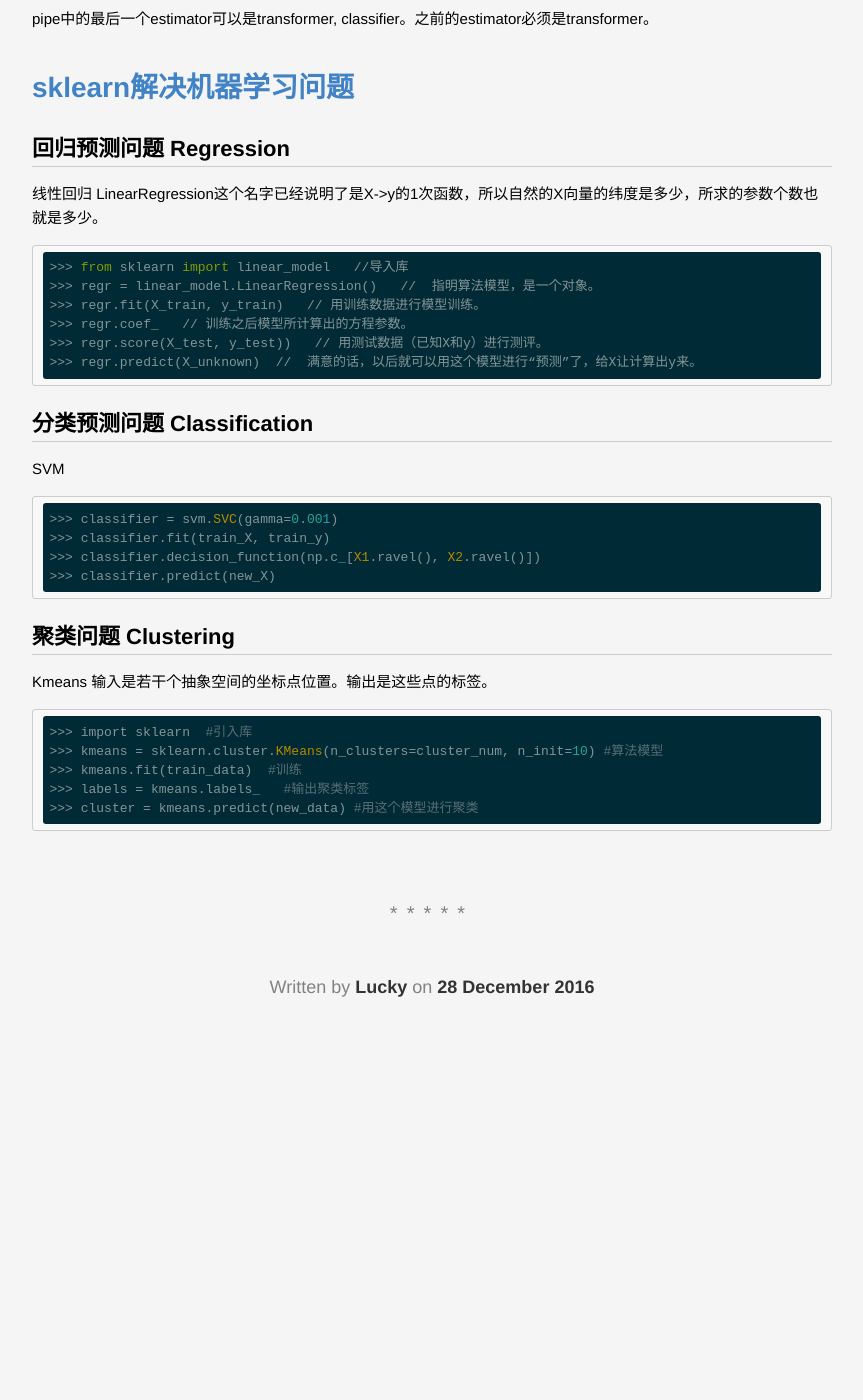
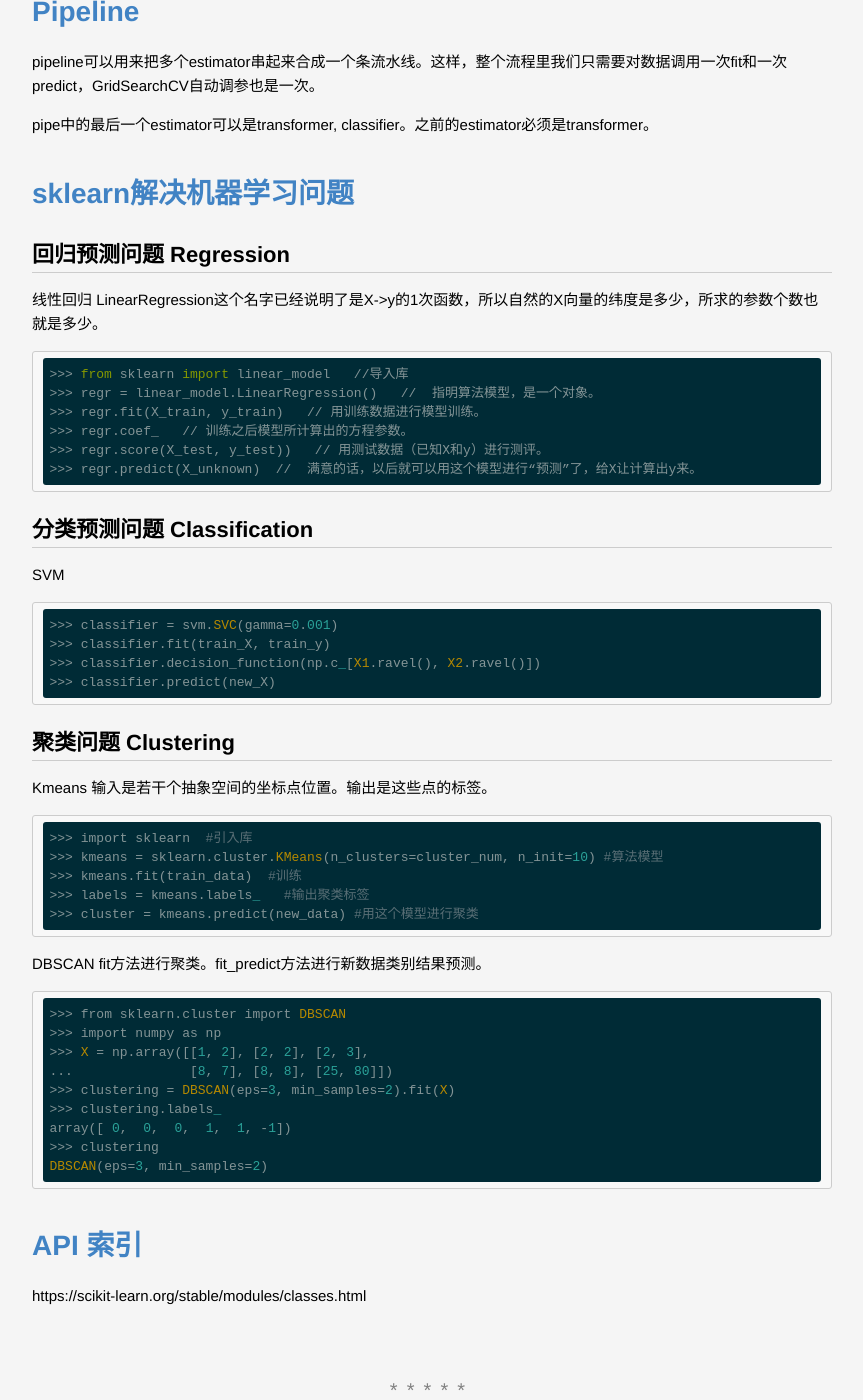
Before and after one commit to lucky521/blog, a Jekyll site: the page built from _posts/ml/2016-12-28-sklearn.markdown, in a window 1280 px wide and 1400 px high, scrolled down 2705 px. Shown: the whole window, without its empty margins (208-1071 px from the left). Built offline with Jekyll 4.4.1, drawn with Linux system fonts in a browser that asks for light colours; before the commit the page ends 3834 px from its top, so only the background shows below that; some of the changed text lies outside the part shown.

Commit message:
Update 2016-12-28-sklearn.markdown

````diff
--- a/_posts/ml/2016-12-28-sklearn.markdown
+++ b/_posts/ml/2016-12-28-sklearn.markdown
@@ -28,12 +28,21 @@
 ### classifier
 
 
+### fit 操作
+
+fit(X, y)方法总是接受数据的feature向量和类别label。
+对于无监督学习，可以没有label。
 
 
-## parameter
+### predict 操作
+
+predict（T）方法总是接受一个新的feature向量。
 
 
-## Metric
+## 超参 parameter
+
+
+## 模型指标 Metric
 
 ```
 >>> import numpy as np
@@ -45,18 +54,10 @@
 ```
 
 
-
+## 预处理操作 Preprocessing
 ### transform 操作
 
 
-### fit 操作
-
-fit(X, y)方法总是接受数据的feature向量和类别label。
-
-
-### predict 操作
-
-predict（T）方法总是接受一个新的feature向量。
 
 
 
@@ -110,7 +111,7 @@
 线性回归
 LinearRegression这个名字已经说明了是X->y的1次函数，所以自然的X向量的纬度是多少，所求的参数个数也就是多少。
 
-```
+```python
 >>> from sklearn import linear_model   //导入库
 >>> regr = linear_model.LinearRegression()   //  指明算法模型，是一个对象。
 >>> regr.fit(X_train, y_train)   // 用训练数据进行模型训练。
@@ -123,7 +124,7 @@
 
 SVM
 
-```
+```python
 >>> classifier = svm.SVC(gamma=0.001)
 >>> classifier.fit(train_X, train_y)
 >>> classifier.decision_function(np.c_[X1.ravel(), X2.ravel()])
@@ -135,10 +136,32 @@
 Kmeans
 输入是若干个抽象空间的坐标点位置。输出是这些点的标签。
 
-```
+```python
 >>> import sklearn  #引入库
 >>> kmeans = sklearn.cluster.KMeans(n_clusters=cluster_num, n_init=10) #算法模型
 >>> kmeans.fit(train_data)  #训练
 >>> labels = kmeans.labels_   #输出聚类标签
 >>> cluster = kmeans.predict(new_data) #用这个模型进行聚类
 ```
+
+
+DBSCAN
+fit方法进行聚类。fit_predict方法进行新数据类别结果预测。
+
+```python
+>>> from sklearn.cluster import DBSCAN
+>>> import numpy as np
+>>> X = np.array([[1, 2], [2, 2], [2, 3],
+...               [8, 7], [8, 8], [25, 80]])
+>>> clustering = DBSCAN(eps=3, min_samples=2).fit(X)
+>>> clustering.labels_
+array([ 0,  0,  0,  1,  1, -1])
+>>> clustering
+DBSCAN(eps=3, min_samples=2)
+```
+
+
+
+# API 索引
+
+https://scikit-learn.org/stable/modules/classes.html
````
Also changed, not shown: other parts of _posts/ml/2016-12-28-sklearn.markdown (+2 -2 lines).
